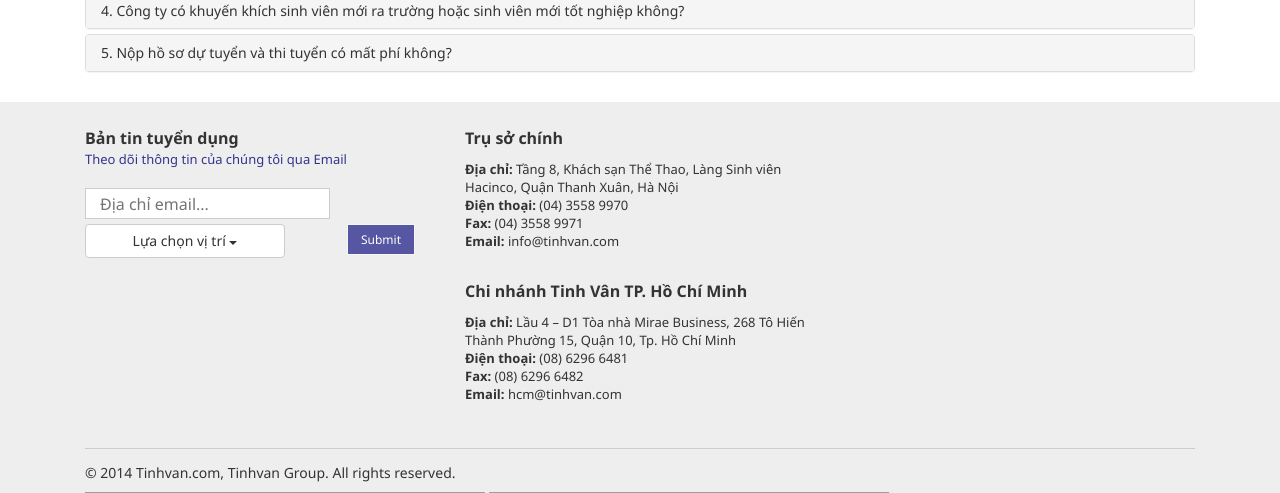
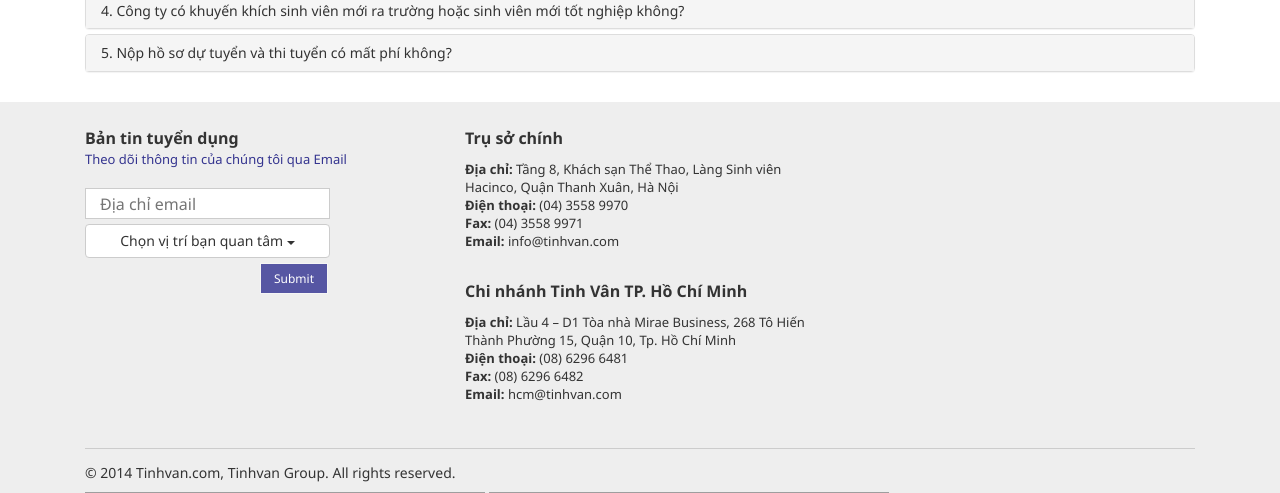
Before and after one commit to hanndbn/sa2-frontend, a Yii app: the page made by views/site/help.php in a window 1280 px wide. Shown: the part 1219-1712 px from the top of the page. Run offline with PHP 8.4 and a stand-in for Yii, Linux system fonts and the light colour scheme; the template is opened without the code that fills it, so the values that code supplies are empty; some libraries are stand-ins or nearby versions; grey boxes are pictures that could not be loaded.

Commit message:
Rejected commit: Default

```diff
--- a/views/layouts/main.php
+++ b/views/layouts/main.php
@@ -45,8 +45,8 @@ AppAsset::register($this);
         $('body').html("<iframe  frameborder='0' width='100%' height='2000px' src='{{constant('URL')}}admin/"+anchor+"'></iframe>");
       };
       $('#position-select').multiselect({
-          buttonWidth: '200px',
-          nonSelectedText: 'Lựa chọn vị trí'
+          buttonWidth: '245px',
+          nonSelectedText: 'Chọn vị trí bạn quan tâm'
       });
 
     });
@@ -71,8 +71,8 @@ AppAsset::register($this);
                         postion += ','+list[i];
                     }
                 }
-               // $.post("http://localhost:8080/HRWeb/apply/subscriber/add",
-                 $.post("http://192.168.53.68:8080/apply/subscriber/add",
+                $.post("http://localhost:8080/HRWeb/apply/subscriber/add",
+     //            $.post("http://192.168.53.68:8080/apply/subscriber/add",
                     {
                         email: $('#txt_email').val(),
                         position: postion
@@ -199,7 +199,7 @@ AppAsset::register($this);
                              <div class="email_form clearfix">
                                <div class="keyword">
                                  <div>
-                                     <input style="border-radius: 0px; width:100%; margin-bottom: 5px;" id="txt_email" type="email" class="col-xs-12 txt_email" placeholder="Địa chỉ email...">
+                                     <input style="border-radius: 0px; width:100%; margin-bottom: 5px;" id="txt_email" type="email" class="col-xs-12 txt_email" placeholder="Địa chỉ email">
                                  </div>
                                    <div>
                                        <select id="position-select"  style="height: 31px; margin-bottom: 5px" multiple="multiple" >
@@ -210,7 +210,9 @@ AppAsset::register($this);
                                                 }
                                            ?>
                                        </select>
-                                       <button style="float:right; margin-right: 20px" id="btn_email"  class="col-xs-2 btn btn_email" onclick="receiveEmail();"><p>Submit</p></button>
+                                   </div>
+                                   <div>
+                                       <button style="margin-top: 5px; margin-left: 175px" id="btn_email"  class="col-xs-2 btn btn_email" onclick="receiveEmail();"><p>Submit</p></button>
                                    </div>
                                </div>
                              </div>
```
